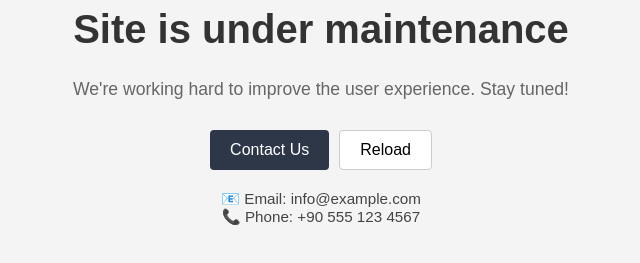
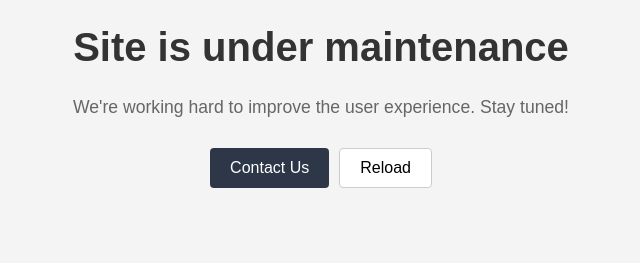
Before and after one commit to YoucefDzMech/tempPage, a plain HTML site: page index.html in a window 1280 px wide. Shown: the part 337-600 px from the top of the page, without its empty margins (319-959 px from the left). Drawn offline with Linux system fonts and the light colour scheme.

Commit message:
Update index.html

```diff
--- a/index.html
+++ b/index.html
@@ -67,8 +67,8 @@
     <button class="btn secondary" onclick="location.reload()">Reload</button>
   </div>
   <div class="contact-info">
-    📧 Email: info@example.com<br>
-    📞 Phone: +90 555 123 4567
+    <!--📧 Email: info@example.com<br>-->
+    <!--📞 Phone: +90 555 123 4567-->
   </div>
 </body>
 </html>
```
